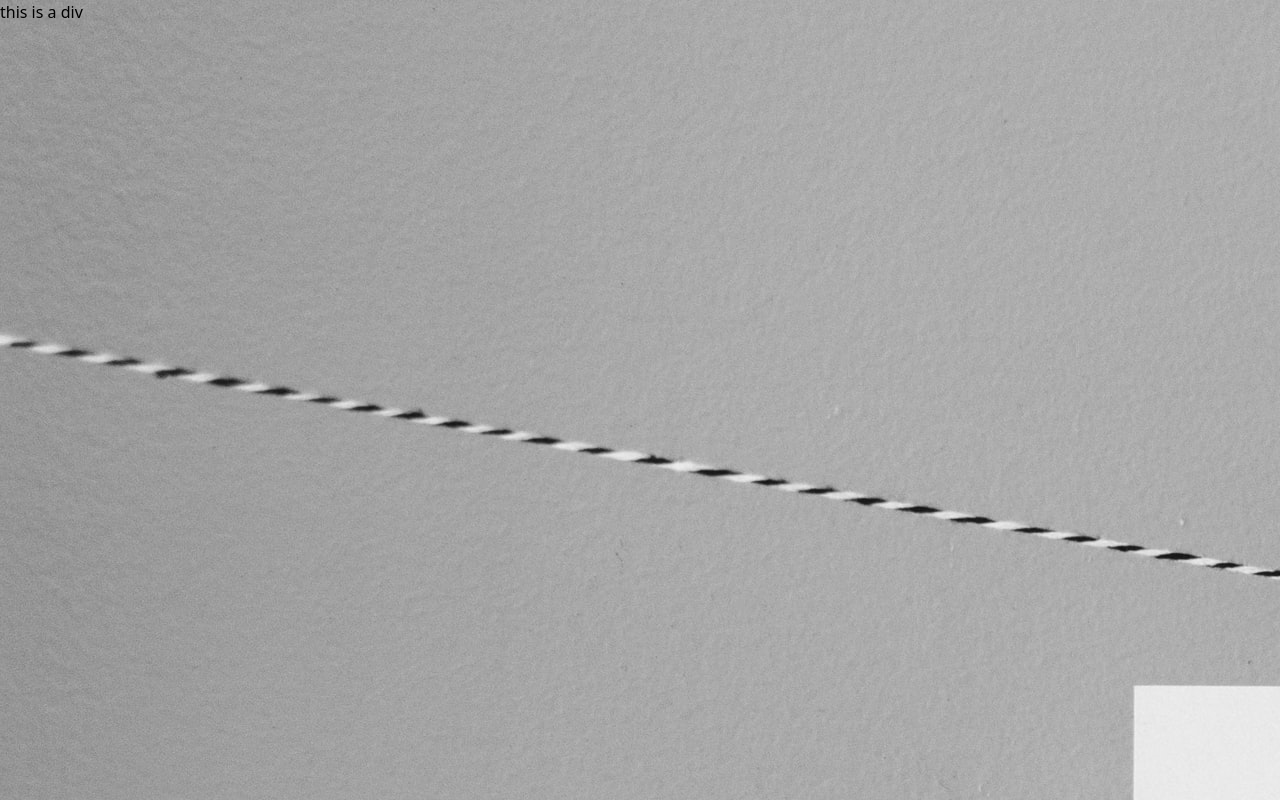
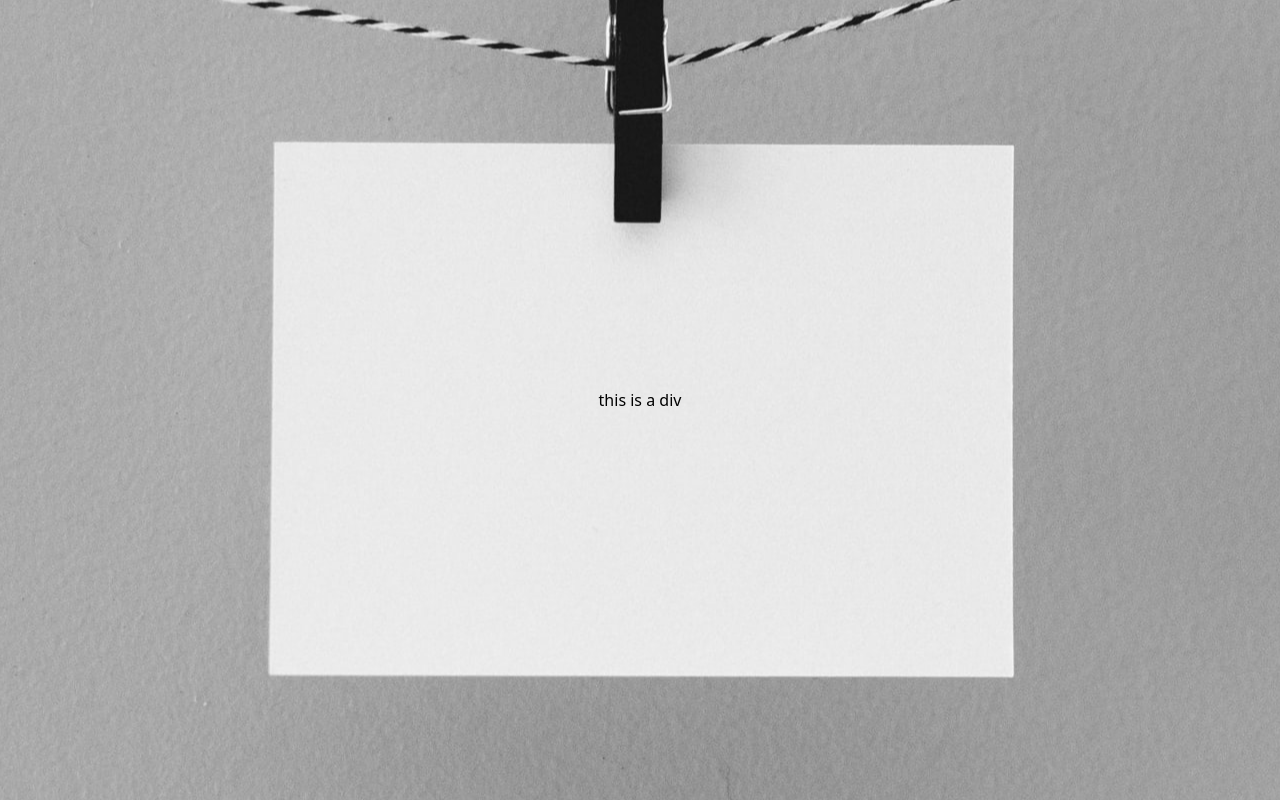
Before and after one commit to EK-Engineering/OK-Futures, a React (Create React App) app: page / in a window 1280 px wide. Built offline with nearby package versions, Linux system fonts and the light colour scheme.

Commit message:
text and image centered

```diff
--- a/src/Views/Prelaunch.jsx
+++ b/src/Views/Prelaunch.jsx
@@ -1,15 +1,20 @@
 
 export default function Prelaunch() {
     return (
+        <div className="max-w-screen-lg ">
             <div
                 className="
                         mx-auto
                         h-screen
                         w-screen
                         bg-prelaunch
+                        bg-no-repeat
+                        bg-clip-border
+                        bg-center
                         ">
-                        <p>this is a div</p>
+                <p className="text-center grid h-screen place-items-center">this is a div</p>
 
+            </div>
         </div>
     )
 }
```
Also changed, not shown: src/Assets/bg-img-md.jpg (added). Lines whose indentation alone changed are shown as unchanged.
